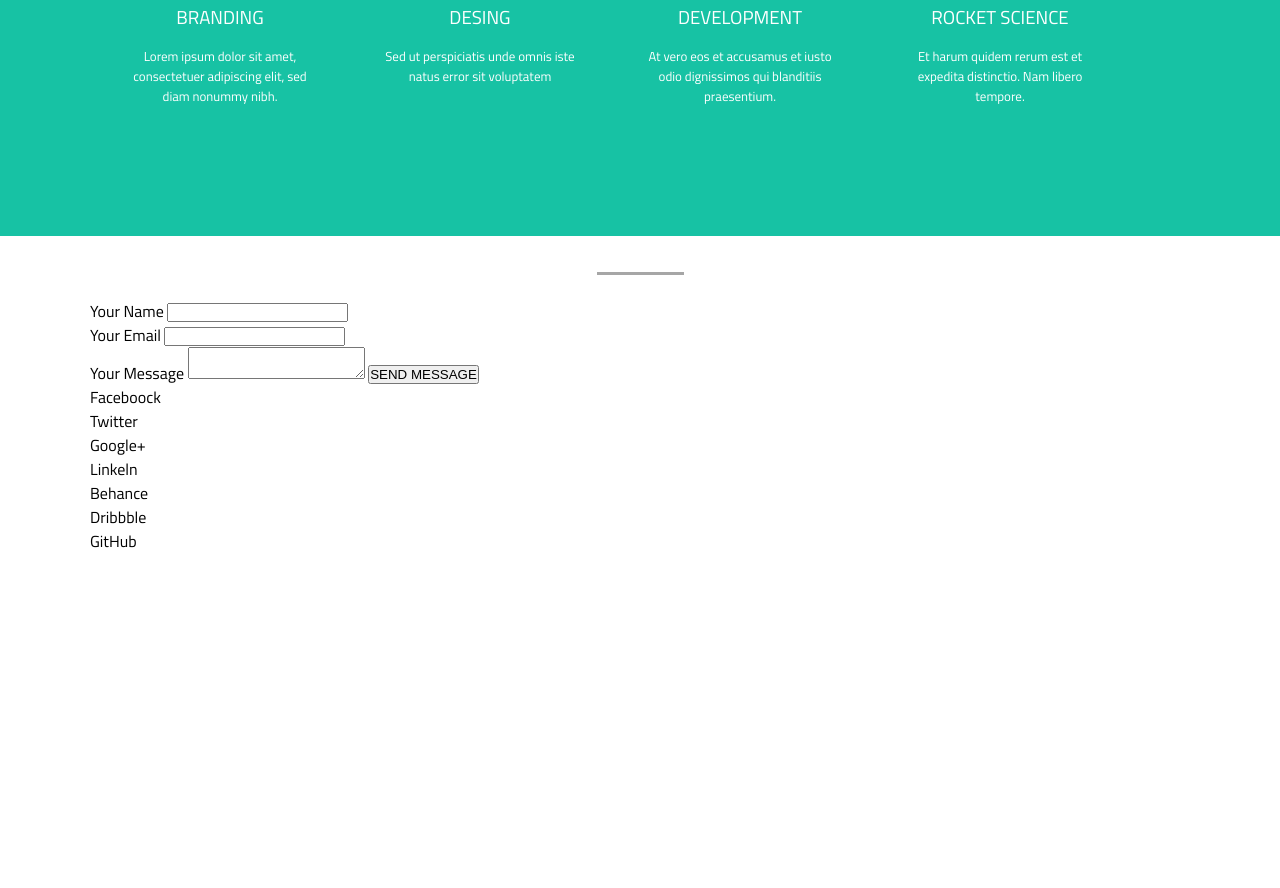
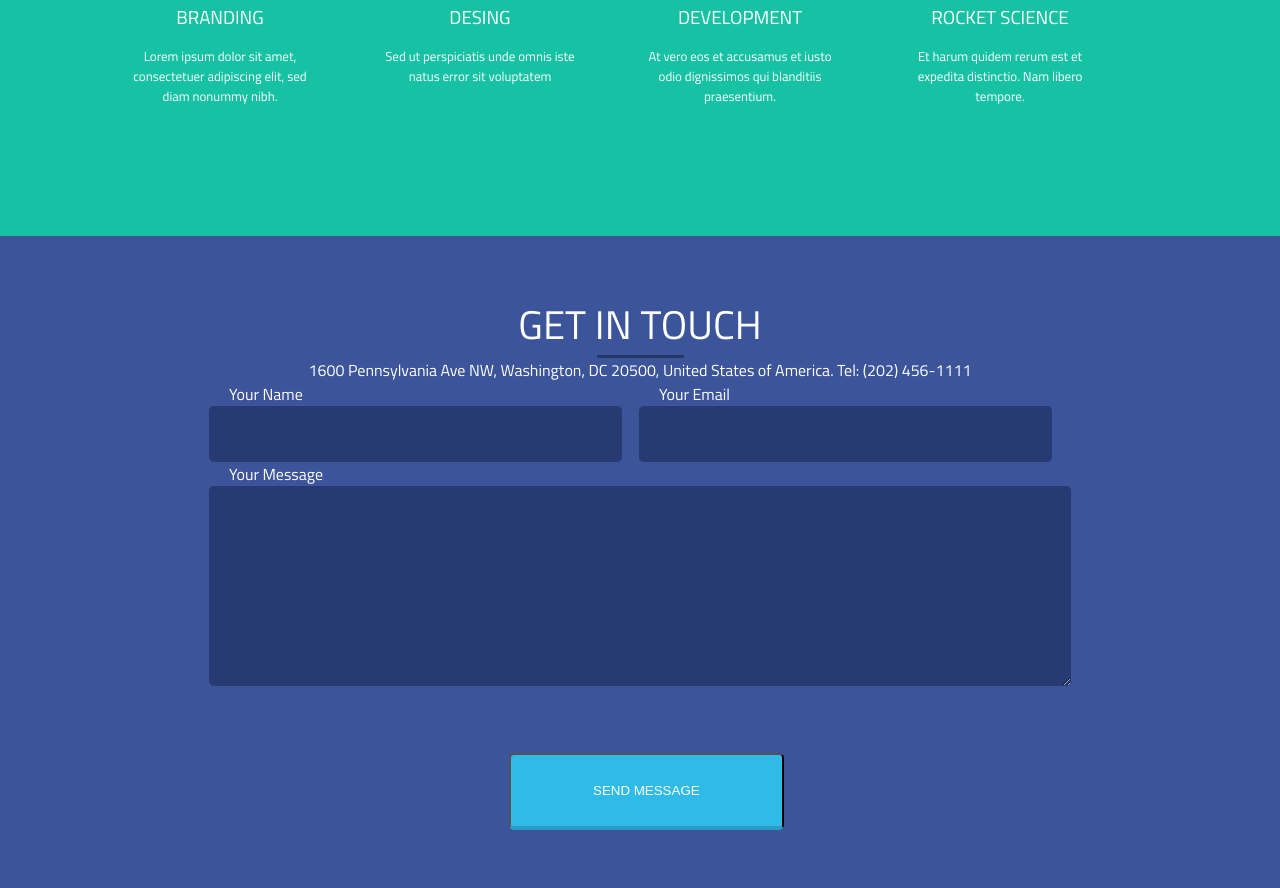
Before and after one commit to sauljlm/test_1, a plain HTML site: page esqueletoSass/index.html in a window 1280 px wide. Shown: the part 937-1825 px from the top of the page. Before the commit the page ends 1490 px from the top, so only its background shows below. Drawn offline with Linux system fonts and the light colour scheme; a script that the page names is missing; files whose address does not match are found by name.

Commit message:
css get in touck

```diff
--- a/esqueletoSass/css/stilos.css
+++ b/esqueletoSass/css/stilos.css
@@ -95,4 +95,56 @@ a {
         padding: 15px 35px 130px 35px;
         font-size: 13px; }
 
+.getInTouch {
+  background-color: #3c5499; }
+  .getInTouch .content {
+    padding-top: 58px;
+    padding-left: 42px;
+    padding-right: 42px; }
+    .getInTouch .content h2 {
+      font-weight: normal;
+      text-align: center;
+      font-size: 40px; }
+    .getInTouch .content p {
+      text-align: center; }
+    .getInTouch .content #form {
+      width: 862px;
+      margin: 0 auto; }
+      .getInTouch .content #form .background {
+        background-color: #273a71;
+        border: #273a71; }
+      .getInTouch .content #form label {
+        color: white;
+        margin: 15px 20px; }
+      .getInTouch .content #form .box_form {
+        width: 430px;
+        float: left; }
+        .getInTouch .content #form .box_form input {
+          width: 413px;
+          height: 56px;
+          border-radius: 5px; }
+        .getInTouch .content #form .box_form .left {
+          padding-left: 32px; }
+      .getInTouch .content #form textarea {
+        width: 100%;
+        height: 200px;
+        border-radius: 5px; }
+      .getInTouch .content #form .submit {
+        background-color: #30bae7;
+        border-bottom: 4px solid #299ec5;
+        border-radius: 5px;
+        color: white;
+        padding: 28px 82px;
+        display: inline-block;
+        margin: 61px 300px; }
+      .getInTouch .content #form .menu_footer ul {
+        color: white;
+        float: right; }
+        .getInTouch .content #form .menu_footer ul li {
+          display: inline;
+          text-transform: uppercase;
+          font-size: 14px; }
+        .getInTouch .content #form .menu_footer ul li + li {
+          padding-left: 45px; }
+
 /*# sourceMappingURL=stilos.css.map */
```
